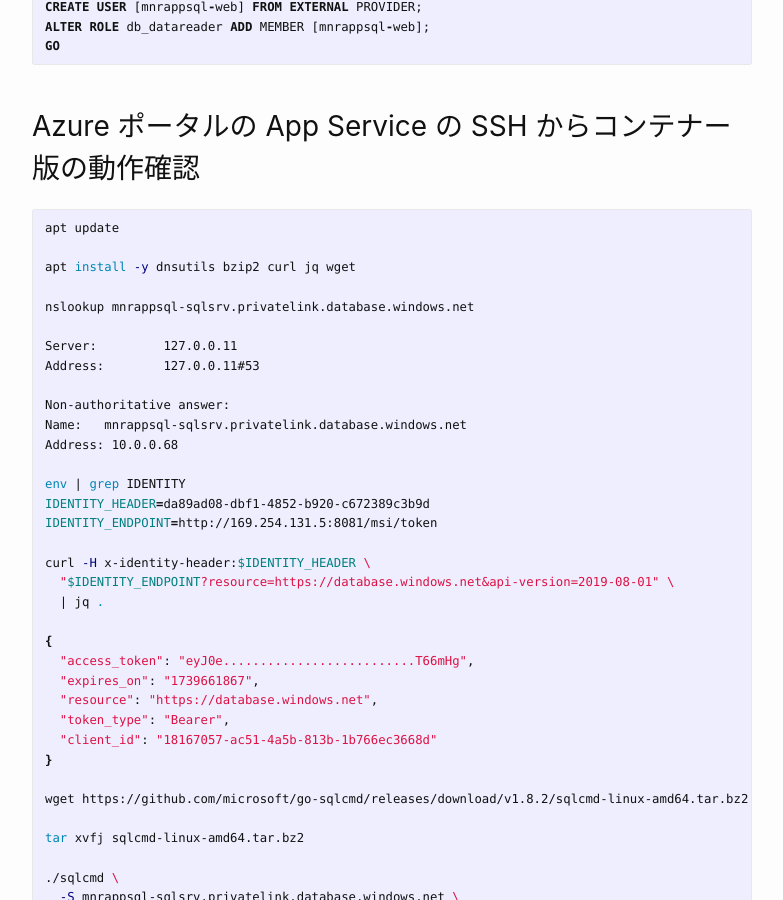
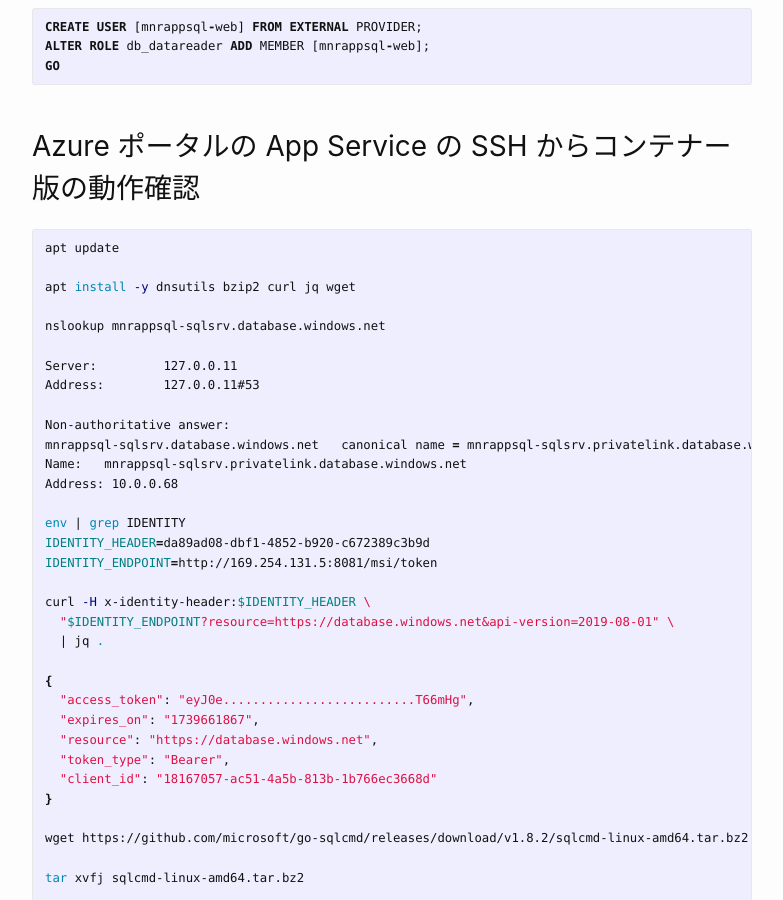
Before and after one commit to mnrst/mnrst.github.io, a Jekyll site: the page built from _posts/2025-02-15-appservice-sqldatabase-privateendpoint.md, in a window 1280 px wide and 900 px high, scrolled down 7093 px. Shown: the whole window, without its empty margins (248-1031 px from the left). Built offline with Jekyll 4.4.1, drawn with Linux system fonts in a browser that asks for light colours; some of the changed text lies outside the part shown.

Commit message:
update _posts/2025-02-15-appservice-sqldatabase-privateendpoint.md

```diff
--- a/_posts/2025-02-15-appservice-sqldatabase-privateendpoint.md
+++ b/_posts/2025-02-15-appservice-sqldatabase-privateendpoint.md
@@ -150,12 +150,13 @@
 apt install -y dnsutils bzip2 curl jq
 
 # 名前解決の確認
-nslookup mnrappsql-sqlsrv.privatelink.database.windows.net
+nslookup mnrappsql-sqlsrv.database.windows.net
 
 Server:         127.0.0.11
 Address:        127.0.0.11#53
 
 Non-authoritative answer:
+mnrappsql-sqlsrv.database.windows.net   canonical name = mnrappsql-sqlsrv.privatelink.database.windows.net.
 Name:   mnrappsql-sqlsrv.privatelink.database.windows.net
 Address: 10.0.0.68
 
@@ -307,12 +308,13 @@
 
 apt install -y dnsutils bzip2 curl jq wget
 
-nslookup mnrappsql-sqlsrv.privatelink.database.windows.net
+nslookup mnrappsql-sqlsrv.database.windows.net
 
 Server:         127.0.0.11
 Address:        127.0.0.11#53
 
 Non-authoritative answer:
+mnrappsql-sqlsrv.database.windows.net   canonical name = mnrappsql-sqlsrv.privatelink.database.windows.net.
 Name:   mnrappsql-sqlsrv.privatelink.database.windows.net
 Address: 10.0.0.68
 
```
